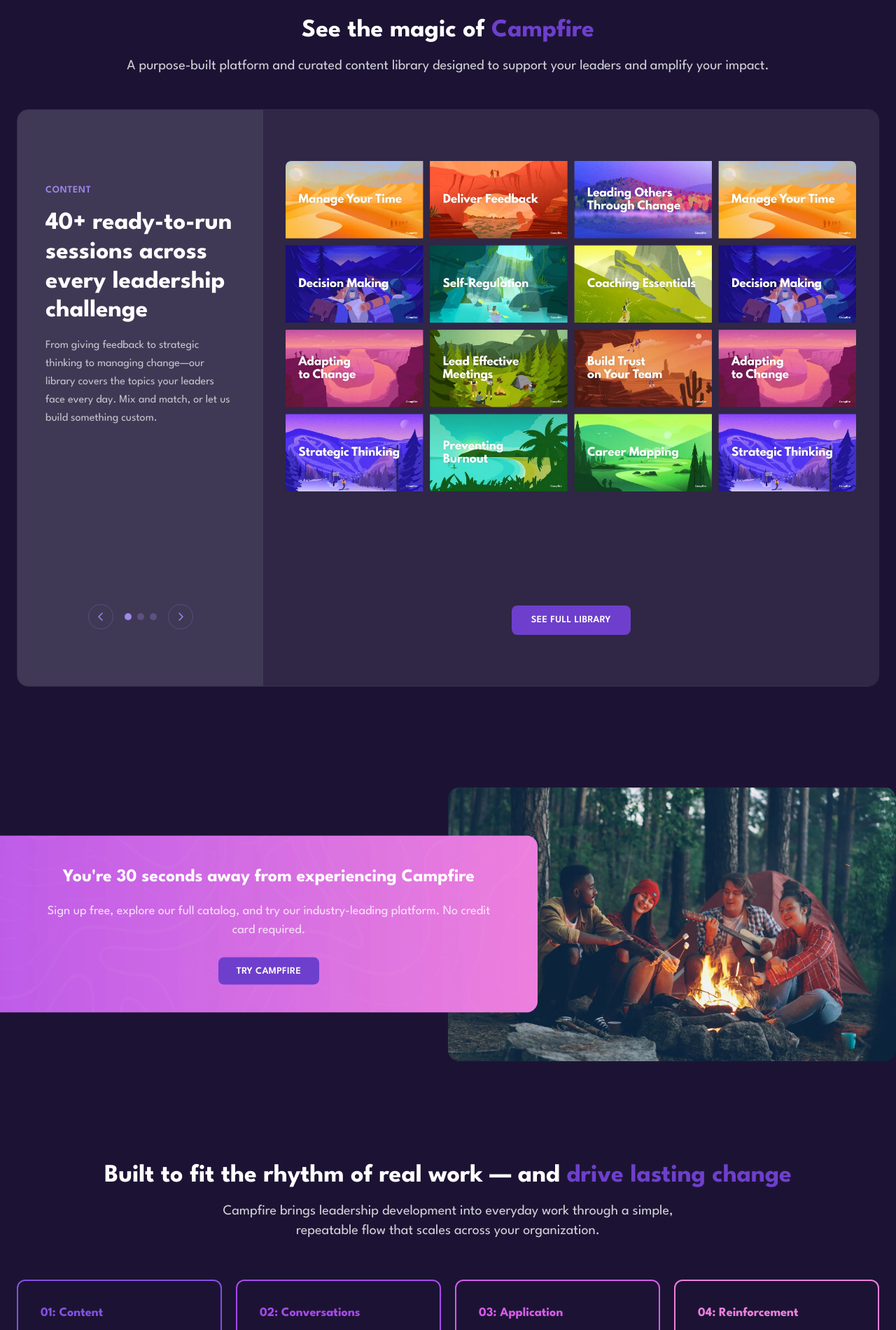
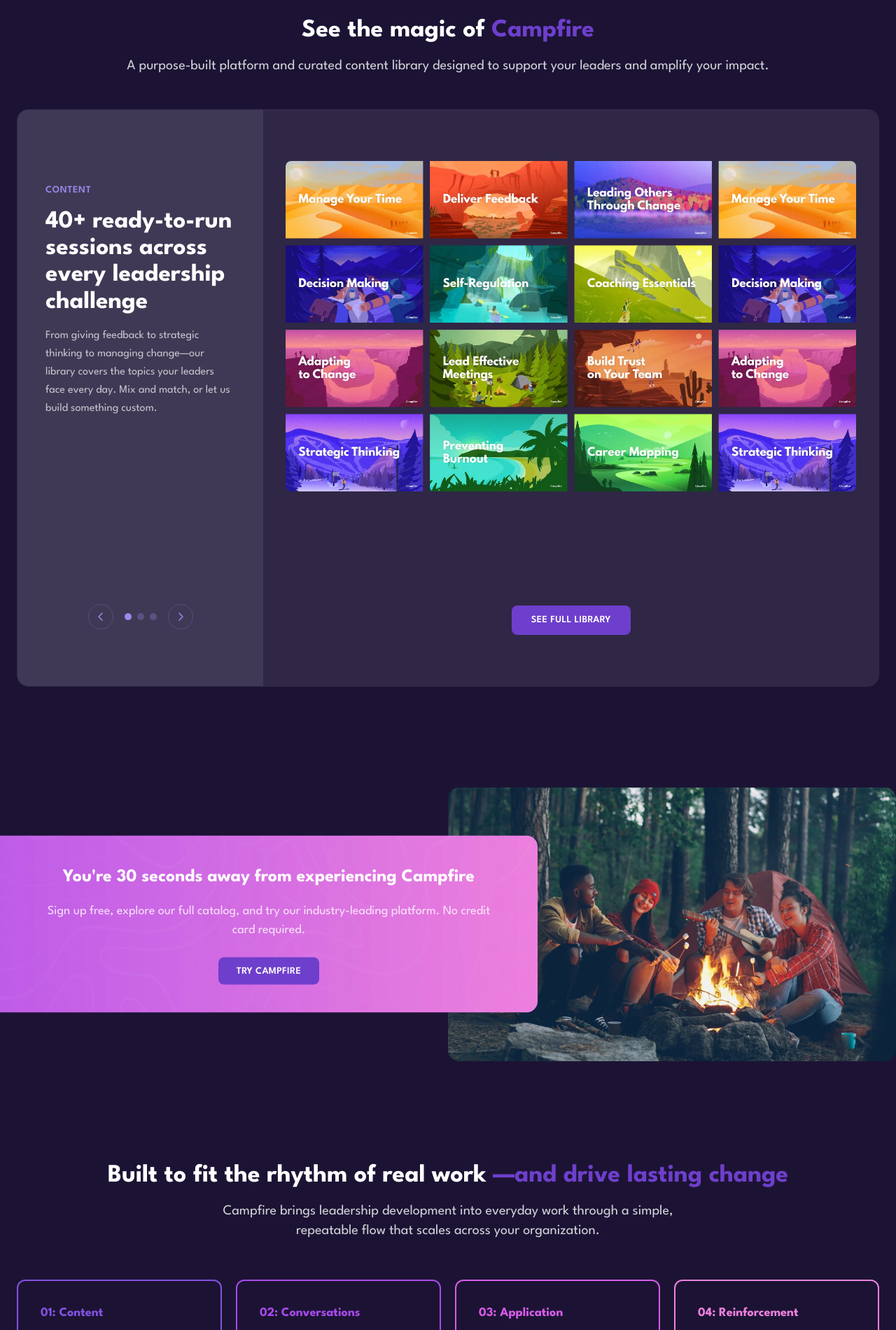
Before and after one commit to stevearntz/campfire-website, a Next.js app: page / in a window 1280 px wide. Shown: the part 2279-4179 px from the top of the page at 70% size. Built offline with nearby package versions, Linux system fonts and the light colour scheme; no server answers.

Commit message:
Purple CTA accent text, tighten heading line spacing further
Co-Authored-By: Claude Opus 4.6 <noreply@anthropic.com>

```diff
--- a/app/components/ProductShowcase.tsx
+++ b/app/components/ProductShowcase.tsx
@@ -64,7 +64,7 @@ export default function ProductShowcase() {
                 <p className="text-sm font-semibold tracking-wider uppercase mb-4 mt-6" style={{ color: "#9D88ED" }}>
                   {s.label}
                 </p>
-                <h3 className="text-3xl md:text-[2.2rem] font-bold text-white leading-[1.19]" style={{ maxWidth: "340px" }}>
+                <h3 className="text-3xl md:text-[2.2rem] font-bold text-white leading-[1.09]" style={{ maxWidth: "340px" }}>
                   {s.headline}
                 </h3>
                 <p className="mt-4 text-white/70 text-base leading-relaxed" style={{ maxWidth: "340px" }}>
--- a/app/content/page.tsx
+++ b/app/content/page.tsx
@@ -111,7 +111,7 @@ export default function ContentPage() {
           <div className="grid grid-cols-1 lg:grid-cols-[1fr_2fr] gap-12 items-center">
             {/* Left: heading + description */}
             <div>
-              <h2 className="text-4xl md:text-5xl font-bold text-gray-900 leading-[1.12]">
+              <h2 className="text-4xl md:text-5xl font-bold text-gray-900 leading-[1.06]">
                 Our approach to<br />behavior change
               </h2>
               <p className="mt-5 text-lg text-gray-500 leading-relaxed max-w-md">
--- a/app/page.tsx
+++ b/app/page.tsx
@@ -375,7 +375,7 @@ export default function Home() {
         <div className="max-w-7xl mx-auto px-6">
           <div className="text-center mb-14">
             <h2 className="text-3xl md:text-4xl font-bold text-white max-w-5xl mx-auto">
-              Built to fit the rhythm of real work &mdash; and <span className="text-[#6E3FCC]">drive lasting change</span>
+              Built to fit the rhythm of real work<span className="text-[#6E3FCC]"> &mdash;and drive lasting change</span>
             </h2>
             <p className="mt-4 text-xl text-white/80 max-w-2xl mx-auto">
               Campfire brings leadership development into everyday work through a
```
